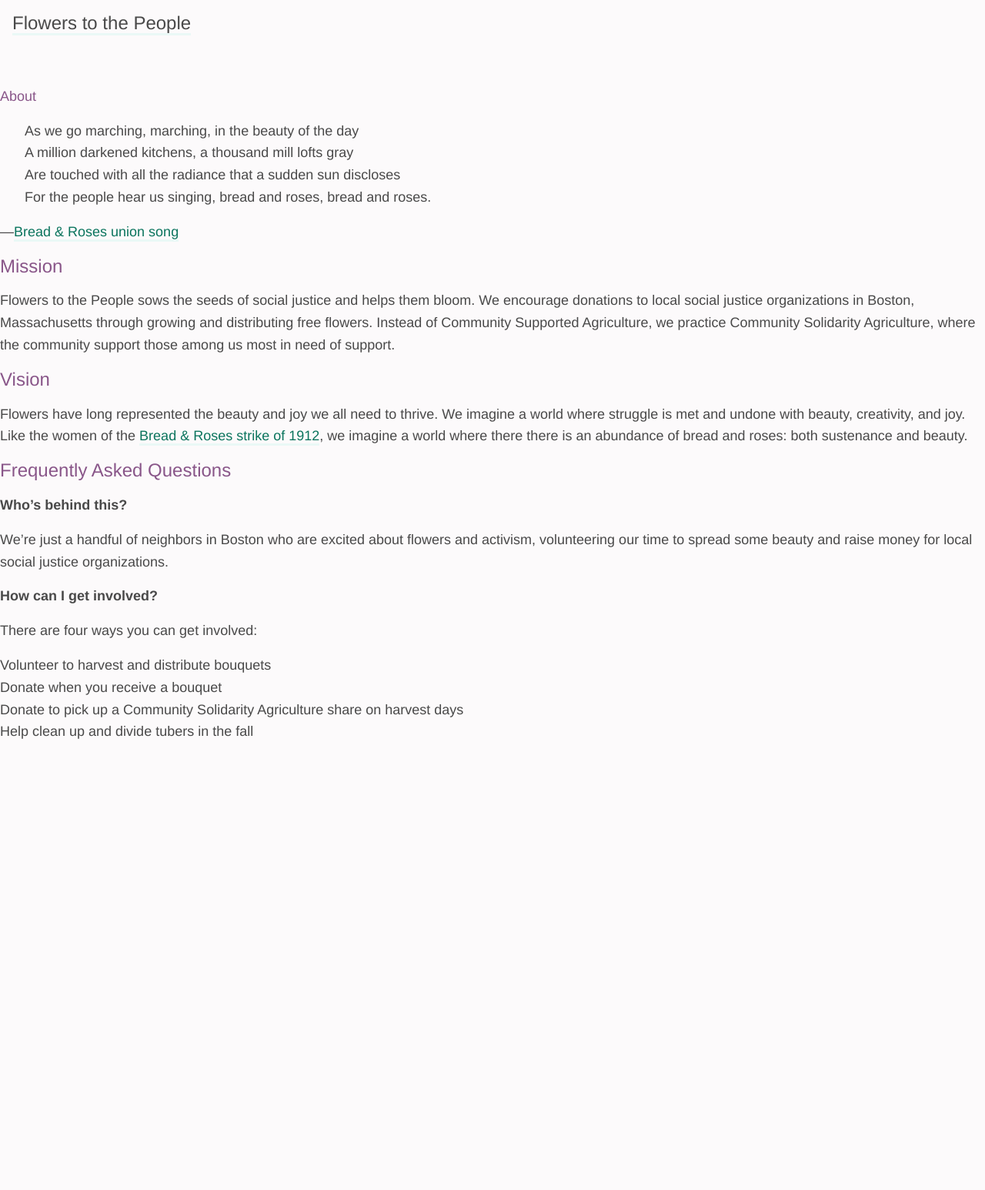
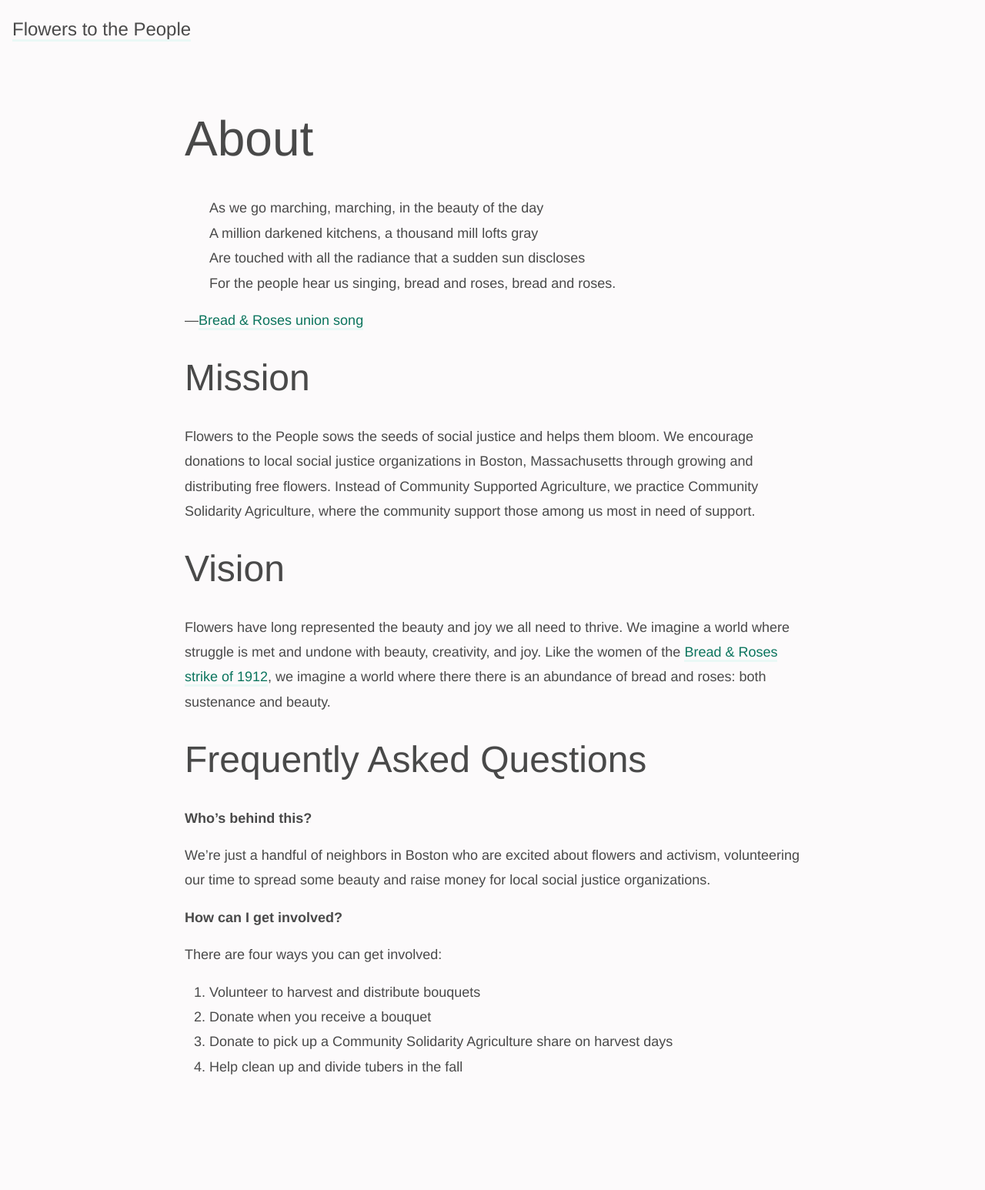
Before and after one commit to heybenji/flowerstothepeople, a Jekyll site: the page built from about.markdown, in a window 1280 px wide. Shown: the whole page at 77% size. Built offline with Jekyll 4.4.1, drawn with Linux system fonts in a browser that asks for light colours; some web fonts are replaced; before the commit the page ends 1093 px from its top, so only the background shows below that.

Commit message:
Add brand font and basic layout and type styles

```diff
--- a/_layouts/page.html
+++ b/_layouts/page.html
@@ -12,7 +12,11 @@
 
     {% include header.html %}
 
+    <main>
+
     {{ content }}
+
+    </main>
 
     {% include footer.html %}
 
--- a/_sass/_base.scss
+++ b/_sass/_base.scss
@@ -9,11 +9,13 @@
 $spacing-unit: 1rem;
 
 %brand-font {
-  font-family: 'Helvetica', 'Arial', 'sans-serif';
+  font-family: "Palette Mosaic", 'Helvetica', 'Arial', sans-serif;
+  font-weight: 400;
+  font-style: normal;
 }
 
 %body-font {
-  font-family: 'Helvetica', 'Arial', 'sans-serif';
+  font-family: 'Helvetica', 'Arial', sans-serif;
 }
 
 %fancy-image {
@@ -28,7 +30,7 @@
   margin: 0;
   padding: 0;
   font-size: 18px;
-  line-height: 1.8rem;
+  line-height: 1.8;
   @extend %body-font;
 }
 
@@ -39,13 +41,13 @@
   margin-bottom: 1rem;
 }
 
-h1,
-h2 {
-  color: $benji-purple;
+h1 {
+  font-size: 4rem;
+  @extend %brand-font;
 }
 
 h2 {
-  font-size: 1.5rem;
+  font-size: 3rem;
   @extend %brand-font;
 }
 
@@ -262,6 +264,26 @@
 
 }
 
+/* Posts & Pages
+------------------------------------------------- */
+
+.post,
+.page {
+  ul {
+    @extend %styled-list;
+    list-style: disc;
+  }
+
+  ol {
+    @extend %styled-list;
+    list-style: decimal;
+  }
+  table th {
+    text-transform: uppercase;
+    letter-spacing: 0.1em;
+    font-size: 0.875em;
+  }
+}
 
 /* Posts
 ------------------------------------------------- */
@@ -287,20 +309,6 @@
     color: transparentize($black, .6);
   }
 
-  ul {
-    @extend %styled-list;
-    list-style: disc;
-  }
-
-  ol {
-    @extend %styled-list;
-    list-style: decimal;
-  }
-  table th {
-    text-transform: uppercase;
-    letter-spacing: 0.1em;
-    font-size: 0.875em;
-  }
 }
 
 .posts {
--- a/_sass/_fonts.scss
+++ b/_sass/_fonts.scss
@@ -0,0 +1 @@
+@import url('https://fonts.googleapis.com/css2?family=Palette+Mosaic&display=swap');
--- a/_sass/_layout.scss
+++ b/_sass/_layout.scss
@@ -9,6 +9,12 @@
 .site-footer {
   padding: 4rem 1rem 0 1rem;
   text-align: right;
+}
+
+main {
+  max-width: 50rem;
+  margin-right: auto;
+  margin-left: auto;
 }
 
 /* Portfolio
--- a/about.markdown
+++ b/about.markdown
@@ -2,6 +2,7 @@
 layout: page
 title: About
 permalink: /about/
+class: page
 ---
 
 # About
--- a/index.html
+++ b/index.html
@@ -18,7 +18,7 @@
 
 <p>Partners listing</p>
 
-<h1>Updates<h1>
+<h1>Updates</h1>
 
 <p>Updates listing</p>
 
```
